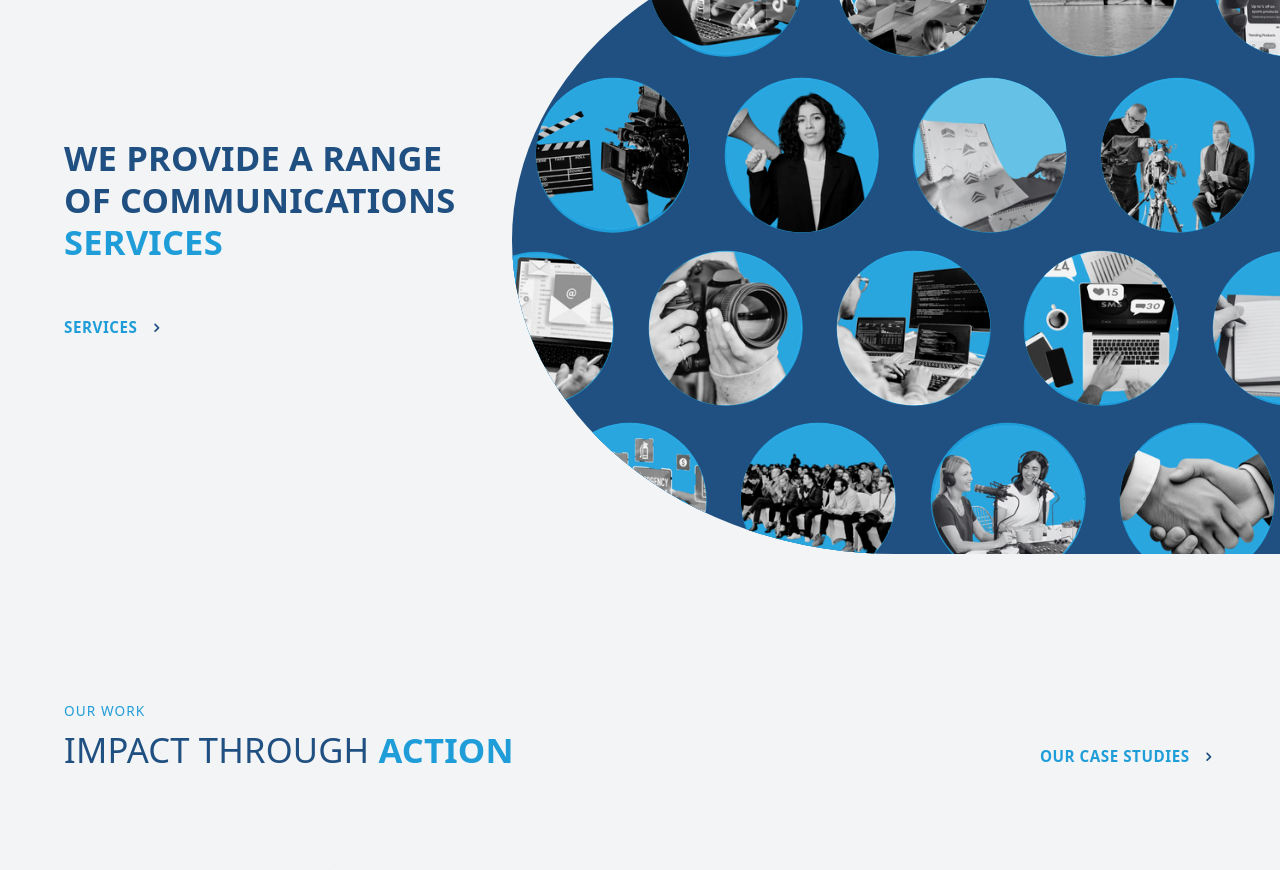
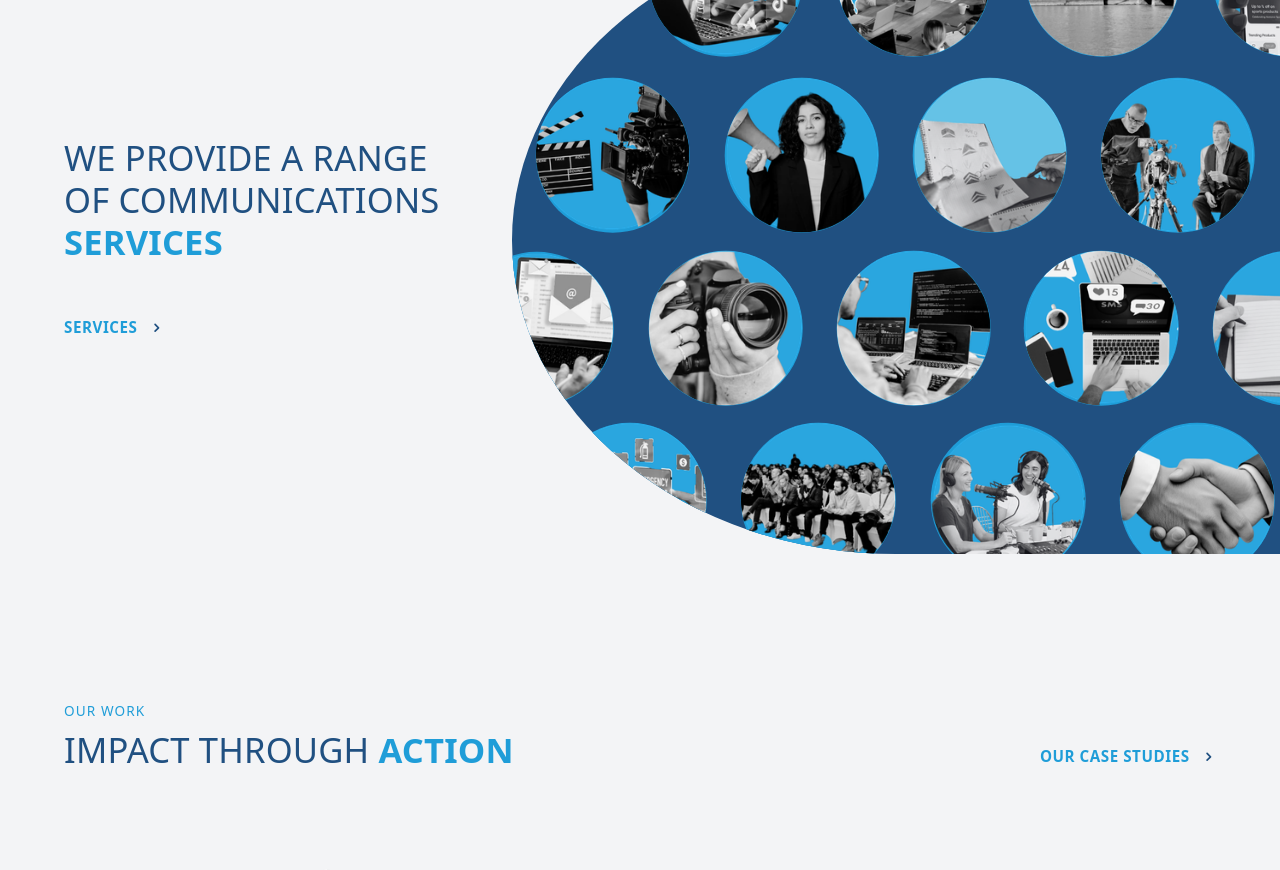
Before and after one commit to martinijfb/web-plmr, a Next.js app: page / in a window 1280 px wide. Shown: the part 1420-2290 px from the top of the page. Built offline with nearby package versions, Linux system fonts and the light colour scheme.

Commit message:
Update ServicesSection styles for improved typography and emphasis

```diff
--- a/components/services-section.tsx
+++ b/components/services-section.tsx
@@ -35,10 +35,10 @@ export function ServicesSection() {
     >
       <div className="pointer-events-none relative z-10 mx-auto max-w-[1800px] px-4 sm:px-8 md:flex md:items-center md:min-h-[clamp(520px,50vw,780px)]">
         <div className="pointer-events-auto pt-[clamp(2rem,2.6vw,3.8rem)] md:w-[40%] md:pt-0 md:pl-[clamp(0.4rem,2.5vw,3rem)]">
-          <h2 className="m-0 flex flex-col gap-[0.1em] text-[clamp(1.35rem,2.7vw,3.4rem)] font-semibold leading-[1.12] tracking-[0.005em] text-blumine-500 uppercase">
+          <h2 className="m-0 flex flex-col gap-[0.1em] text-[clamp(1.35rem,2.7vw,3.4rem)] font-medium leading-[1.12] tracking-[0.005em] text-blumine-500 uppercase">
             <span>WE PROVIDE A RANGE</span>
             <span>OF COMMUNICATIONS</span>
-            <span className="text-curious-blue-500">SERVICES</span>
+            <span className="font-extrabold text-curious-blue-500">SERVICES</span>
           </h2>
 
           <SectionCta
```
